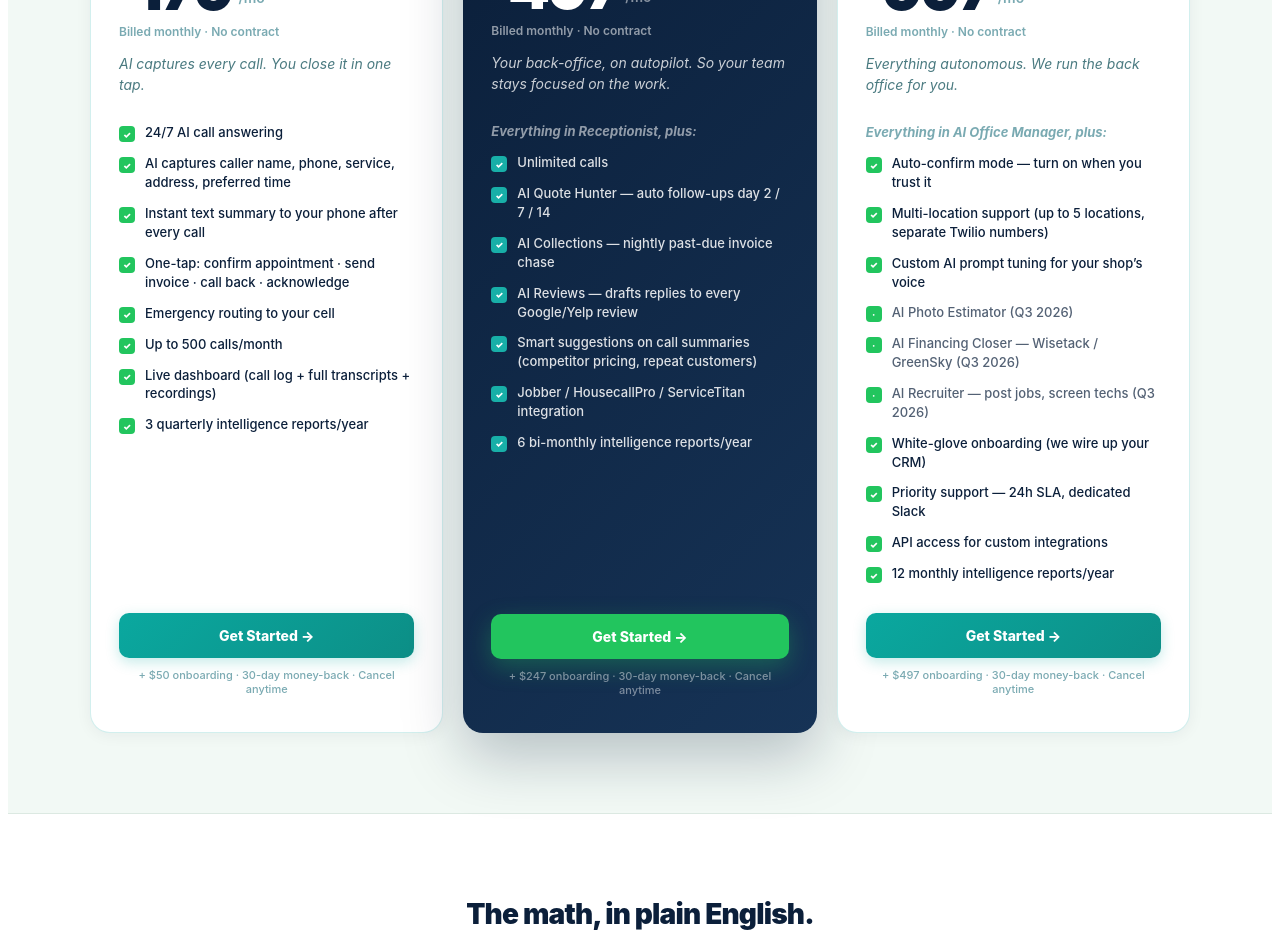
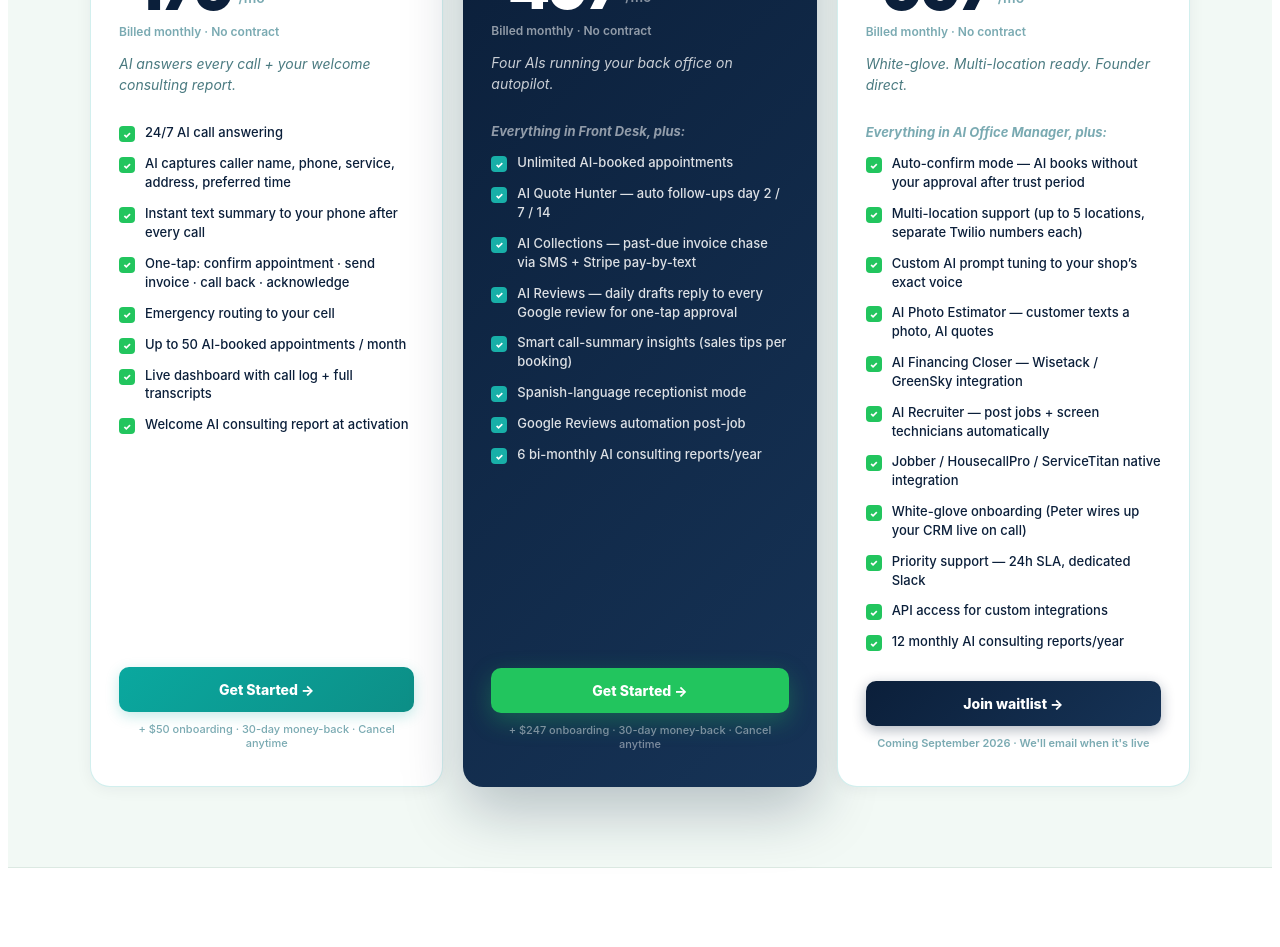
Before and after one commit to petermcshane0512-design/ringoco, a Next.js app: page /pricing in a window 1280 px wide. Shown: the part 660-1607 px from the top of the page. Built offline with nearby package versions, Linux system fonts and the light colour scheme; no server answers.

Commit message:
rename Receptionist to Front Desk everywhere; Concierge marked 'Coming Sept 2026' with waitlist CTA

```diff
--- a/src/app/dashboard/page.tsx
+++ b/src/app/dashboard/page.tsx
@@ -228,7 +228,7 @@ export default function DashboardPage() {
       {/* Activation banner */}
       {profile && !profile.is_active && (() => {
         const TIERS = {
-          receptionist: { label: "Receptionist Only", monthly: 179, annual: 1790, setup: 50,  sub: "AI Receptionist · 50 calls/mo cap · 30-day money-back" },
+          receptionist: { label: "Front Desk", monthly: 179, annual: 1790, setup: 50,  sub: "AI answers every call · 50 bookings/mo · Welcome AI consulting report" },
           officemgr:    { label: "AI Office Manager",  monthly: 497, annual: 4970, setup: 247, sub: "Receptionist + Quote Hunter + Collections + Reviews + monthly intel" },
           concierge:    { label: "Concierge",          monthly: 997, annual: 9970, setup: 497, sub: "Everything + dedicated success manager (Peter direct) + integrations" },
         } as const;
--- a/src/app/dashboard/settings/page.tsx
+++ b/src/app/dashboard/settings/page.tsx
@@ -43,7 +43,7 @@ const row: React.CSSProperties = { display: 'grid', gridTemplateColumns: '1fr 1f
 
 const TIER_LABELS: Record<string, { label: string; calls: string; price: string }> = {
   // v4 active
-  receptionist: { label: 'Receptionist Only', calls: '500 calls/mo',     price: '$179/mo' },
+  receptionist: { label: 'Front Desk', calls: '50 bookings/mo',     price: '$179/mo' },
   officemgr:    { label: 'AI Office Manager', calls: 'Unlimited calls',  price: '$497/mo' },
   concierge:    { label: 'Concierge',         calls: 'Unlimited calls',  price: '$997/mo' },
   cancelled:    { label: 'Cancelled', calls: '—', price: '—' },
--- a/src/app/dashboard/setup/page.tsx
+++ b/src/app/dashboard/setup/page.tsx
@@ -53,7 +53,7 @@ function tierMeta(tier: Tier | undefined) {
   const t = tier || "receptionist";
   if (t === "concierge") return { label: "Concierge", isOfficeMgr: true, isConcierge: true };
   if (t === "officemgr" || t === "premium" || t === "growth") return { label: "AI Office Manager", isOfficeMgr: true, isConcierge: false };
-  return { label: "Receptionist", isOfficeMgr: false, isConcierge: false };
+  return { label: "Front Desk", isOfficeMgr: false, isConcierge: false };
 }
 
 export default function SetupWizard() {
--- a/src/app/pricing/page.tsx
+++ b/src/app/pricing/page.tsx
@@ -19,16 +19,18 @@ type Plan = {
   popular: boolean
   features: string[]
   reportCadence: string
+  comingSoon?: boolean        // when true, disables checkout + shows "Join waitlist"
+  comingSoonLabel?: string    // e.g., "Coming September 2026"
 }
 
 const PLANS: Plan[] = [
   {
     tier: 'receptionist',
-    name: 'Receptionist',
+    name: 'Front Desk',
     monthly: 179,
     annual: 149,
     setup: 50,
-    tagline: 'AI captures every call. You close it in one tap.',
+    tagline: 'AI answers every call + your welcome consulting report.',
     popular: false,
     features: [
       '24/7 AI call answering',
@@ -36,11 +38,11 @@ const PLANS: Plan[] = [
       'Instant text summary to your phone after every call',
       'One-tap: confirm appointment · send invoice · call back · acknowledge',
       'Emergency routing to your cell',
-      'Up to 500 calls/month',
-      'Live dashboard (call log + full transcripts + recordings)',
-      '3 quarterly intelligence reports/year',
+      'Up to 50 AI-booked appointments / month',
+      'Live dashboard with call log + full transcripts',
+      'Welcome AI consulting report at activation',
     ],
-    reportCadence: 'Quarterly · 3/year',
+    reportCadence: 'Welcome report · 1/year',
   },
   {
     tier: 'officemgr',
@@ -48,17 +50,18 @@ const PLANS: Plan[] = [
     monthly: 497,
     annual: 414,
     setup: 247,
-    tagline: 'Your back-office, on autopilot. So your team stays focused on the work.',
+    tagline: 'Four AIs running your back office on autopilot.',
     popular: true,
     features: [
-      'Everything in Receptionist, plus:',
-      'Unlimited calls',
+      'Everything in Front Desk, plus:',
+      'Unlimited AI-booked appointments',
       'AI Quote Hunter — auto follow-ups day 2 / 7 / 14',
-      'AI Collections — nightly past-due invoice chase',
-      'AI Reviews — drafts replies to every Google/Yelp review',
-      'Smart suggestions on call summaries (competitor pricing, repeat customers)',
-      'Jobber / HousecallPro / ServiceTitan integration',
-      '6 bi-monthly intelligence reports/year',
+      'AI Collections — past-due invoice chase via SMS + Stripe pay-by-text',
+      'AI Reviews — daily drafts reply to every Google review for one-tap approval',
+      'Smart call-summary insights (sales tips per booking)',
+      'Spanish-language receptionist mode',
+      'Google Reviews automation post-job',
+      '6 bi-monthly AI consulting reports/year',
     ],
     reportCadence: 'Bi-monthly · 6/year',
   },
@@ -68,20 +71,23 @@ const PLANS: Plan[] = [
     monthly: 997,
     annual: 831,
     setup: 497,
-    tagline: 'Everything autonomous. We run the back office for you.',
+    tagline: 'White-glove. Multi-location ready. Founder direct.',
     popular: false,
+    comingSoon: true,
+    comingSoonLabel: 'Coming September 2026',
     features: [
       'Everything in AI Office Manager, plus:',
-      'Auto-confirm mode — turn on when you trust it',
-      'Multi-location support (up to 5 locations, separate Twilio numbers)',
-      'Custom AI prompt tuning for your shop’s voice',
-      'AI Photo Estimator (Q3 2026)',
-      'AI Financing Closer — Wisetack / GreenSky (Q3 2026)',
-      'AI Recruiter — post jobs, screen techs (Q3 2026)',
-      'White-glove onboarding (we wire up your CRM)',
+      'Auto-confirm mode — AI books without your approval after trust period',
+      'Multi-location support (up to 5 locations, separate Twilio numbers each)',
+      'Custom AI prompt tuning to your shop’s exact voice',
+      'AI Photo Estimator — customer texts a photo, AI quotes',
+      'AI Financing Closer — Wisetack / GreenSky integration',
+      'AI Recruiter — post jobs + screen technicians automatically',
+      'Jobber / HousecallPro / ServiceTitan native integration',
+      'White-glove onboarding (Peter wires up your CRM live on call)',
       'Priority support — 24h SLA, dedicated Slack',
       'API access for custom integrations',
-      '12 monthly intelligence reports/year',
+      '12 monthly AI consulting reports/year',
     ],
     reportCadence: 'Monthly · 12/year',
   },
@@ -238,6 +244,32 @@ export default function PricingPage() {
                     )
                   })}
                 </div>
+                {plan.comingSoon ? (
+                  <>
+                    <a
+                      href="mailto:peter@bellavego.com?subject=Concierge%20waitlist%20-%20BellAveGo"
+                      style={{
+                        padding: '14px',
+                        background: 'linear-gradient(135deg, #0B1F3A 0%, #163356 100%)',
+                        borderRadius: 10,
+                        border: 'none',
+                        color: '#fff',
+                        fontWeight: 800,
+                        fontSize: 14,
+                        textDecoration: 'none',
+                        textAlign: 'center',
+                        display: 'block',
+                        boxShadow: '0 4px 14px rgba(11,31,58,0.32)',
+                      }}
+                    >
+                      Join waitlist →
+                    </a>
+                    <p style={{ fontSize: 11, color: plan.popular ? 'rgba(255,255,255,0.45)' : '#7AAAB2', textAlign: 'center', marginTop: 10, marginBottom: 0, fontWeight: 600 }}>
+                      {plan.comingSoonLabel} · We&apos;ll email when it&apos;s live
+                    </p>
+                  </>
+                ) : (
+                  <>
                     <button
                       onClick={() => handleCheckout(plan.tier, interval)}
                       disabled={isLoading}
@@ -261,6 +293,8 @@ export default function PricingPage() {
                     <p style={{ fontSize: 11, color: plan.popular ? 'rgba(255,255,255,0.45)' : '#7AAAB2', textAlign: 'center', marginTop: 10, marginBottom: 0, fontWeight: 500 }}>
                       + ${plan.setup} onboarding · 30-day money-back · Cancel anytime
                     </p>
+                  </>
+                )}
               </div>
             )
           })}
```
Also changed, not shown: src/app/page.tsx (+6 -6 lines). Lines whose indentation alone changed are shown as unchanged.
